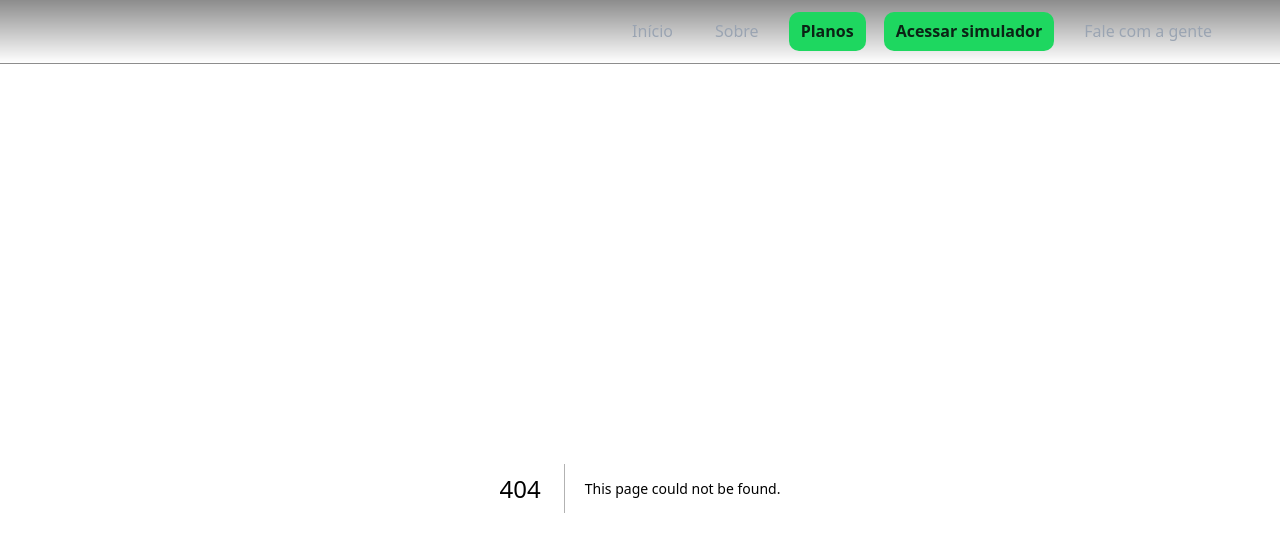
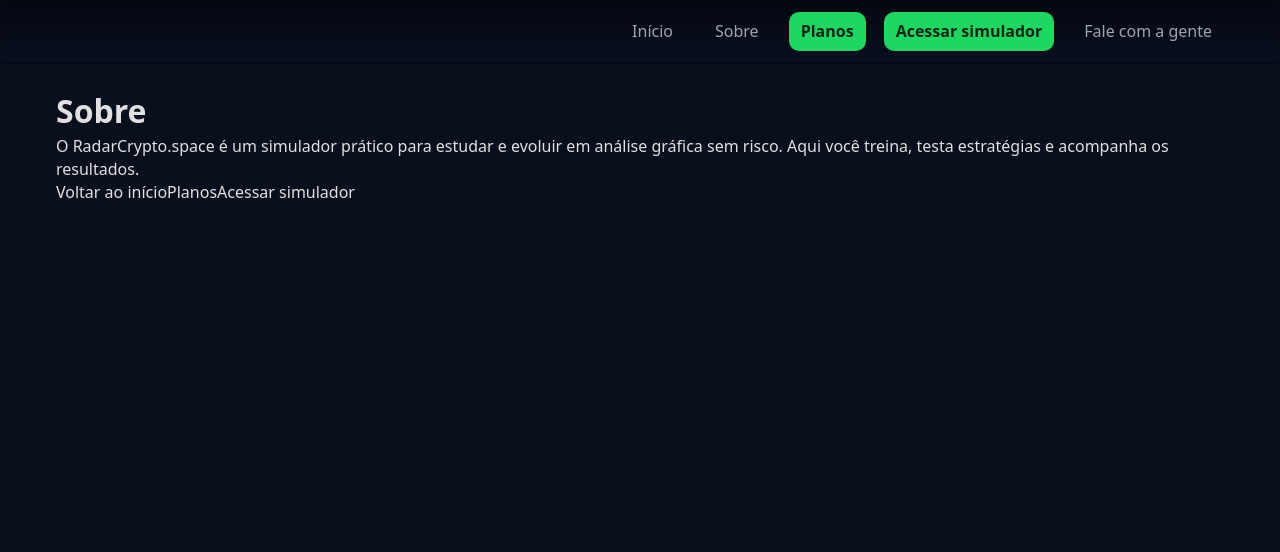
Before and after one commit to Ivanmonteiro-create/radarcripto.space, a Next.js app: page /page.jsx/sobre in a window 1280 px wide. Before the commit this address had no page. Shown: the top 552 px of the page. Built offline with nearby package versions, Linux system fonts and the light colour scheme.

Commit message:
Create page.jsx

```diff
--- /dev/null
+++ b/app/page.jsx/sobre/page.jsx
@@ -0,0 +1,22 @@
+export const metadata = {
+  title: 'Sobre | RadarCrypto.space',
+  description: 'Saiba mais sobre o projeto e nossos objetivos.',
+};
+
+export default function SobrePage() {
+  return (
+    <main className="container">
+      <h1>Sobre</h1>
+      <p>
+        O RadarCrypto.space é um simulador prático para estudar e evoluir em análise
+        gráfica sem risco. Aqui você treina, testa estratégias e acompanha os resultados.
+      </p>
+
+      <div className="links">
+        <a href="/">Voltar ao início</a>
+        <a href="/planos">Planos</a>
+        <a href="/simulador">Acessar simulador</a>
+      </div>
+    </main>
+  );
+}
```
